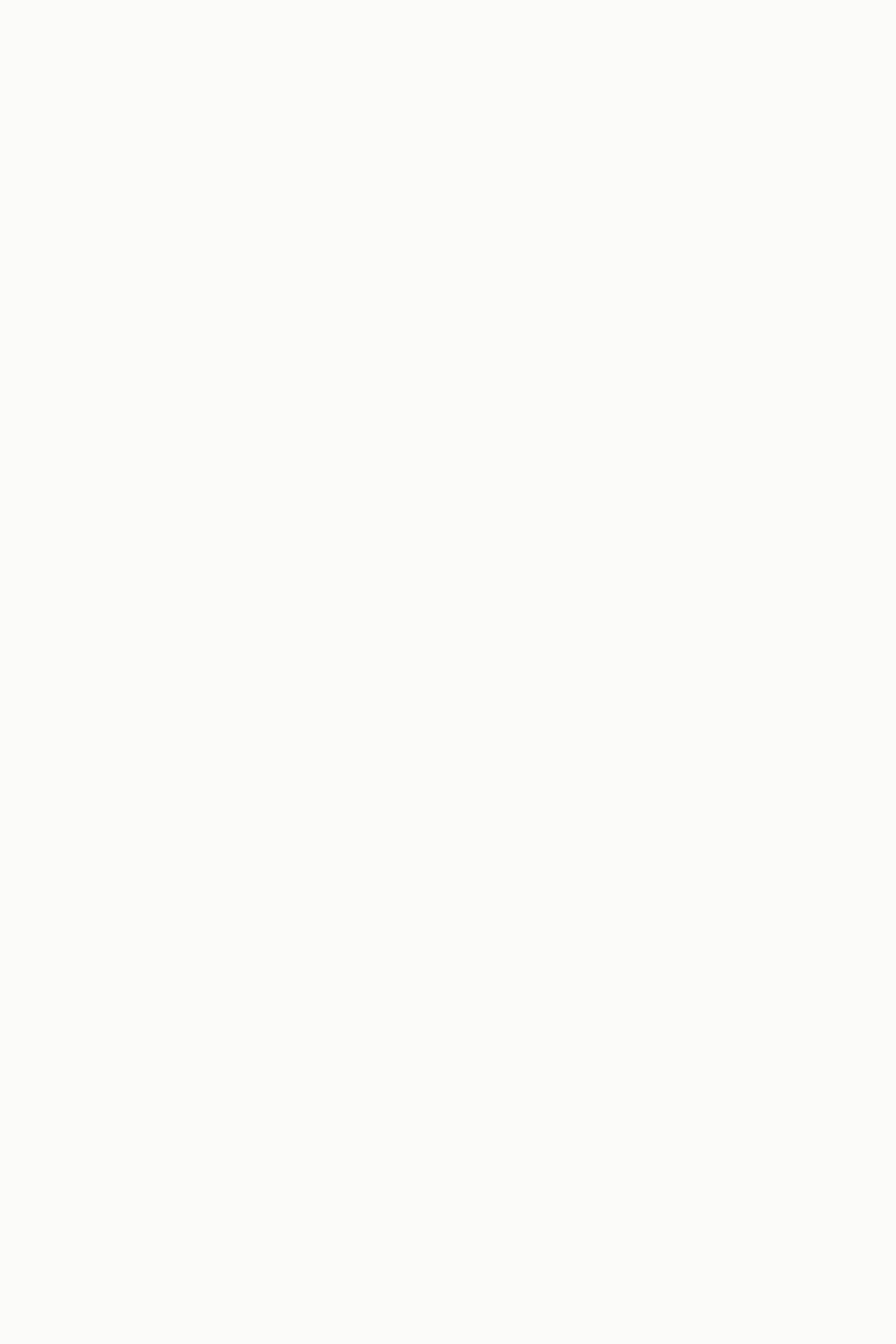
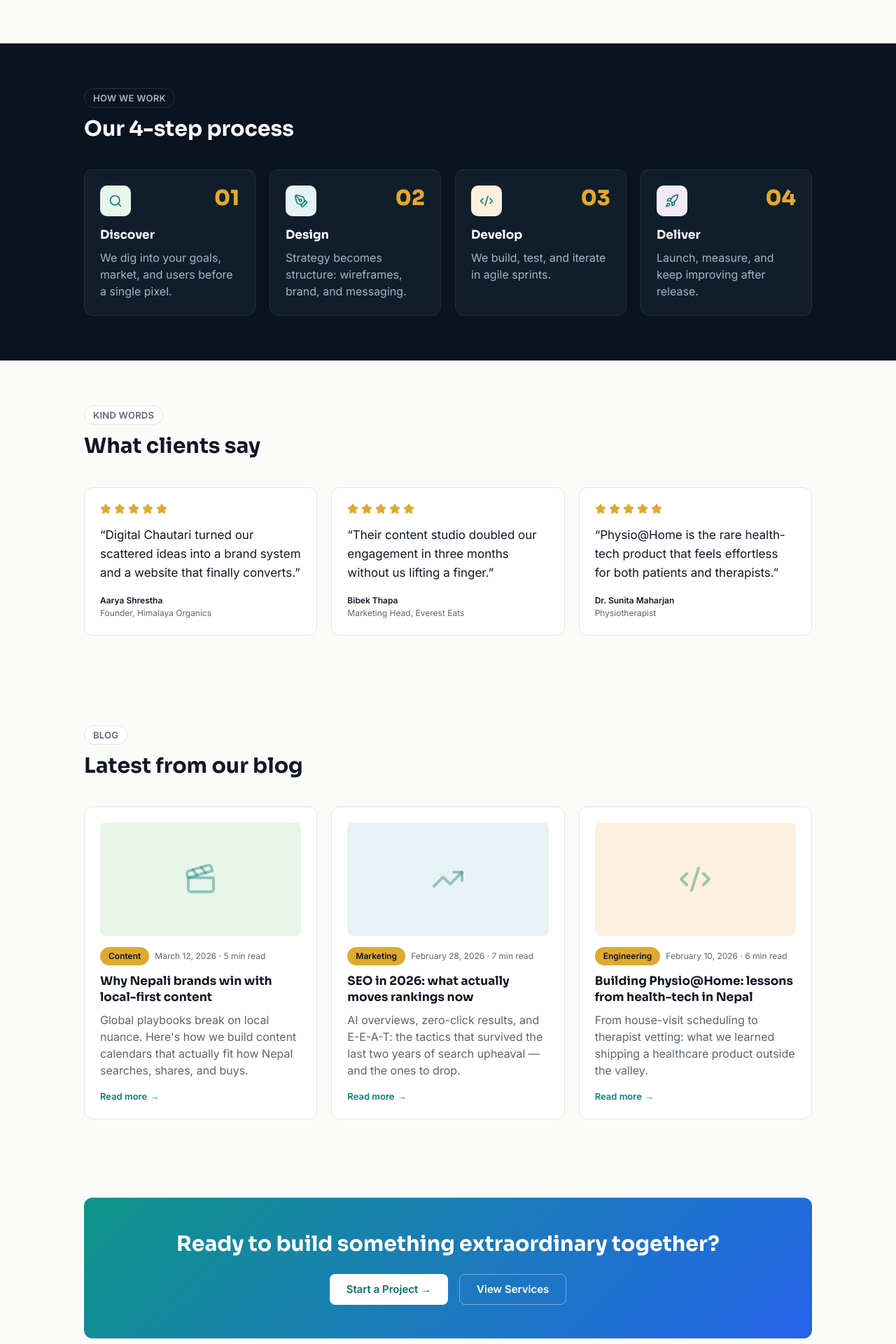
Before and after one commit to dhunganasaroj3/digital-chautari, a Next.js app: page / in a window 1280 px wide. Shown: the part 4140-6060 px from the top of the page at 70% size. Before the commit the page ends 3892 px from the top, so only its background shows below. Built offline with nearby package versions, Linux system fonts and the light colour scheme.

Commit message:
feat(home): sections 6-10 — sectors, process, testimonials, blog, cta (S1.19)

```diff
--- a/app/globals.css
+++ b/app/globals.css
@@ -54,6 +54,7 @@
   --spacing-card: 22px; /* spec card padding */
   --text-col: 660px; /* hero text column, mobile */
   --text-col-lg: 720px; /* hero text column, ≥760px */
+  --ratio-blog: 16 / 9; /* blog placeholder image ratio */
 
   /* custom spec breakpoint (760px, NOT Tailwind's 768 md) */
   --breakpoint-nav: 760px;
@@ -196,6 +197,16 @@
   }
 }
 
+/* Blog placeholder image ratio (spec 16:9) */
+@utility ratio-blog {
+  aspect-ratio: var(--ratio-blog);
+}
+
+/* Closing CTA panel — Home only (teal → blue gradient per spec) */
+@utility cta-gradient {
+  background: linear-gradient(135deg, var(--color-dc-teal-500), #2563eb);
+}
+
 /* Page transition — 0.45s fade + 8px rise on every route (killed by reduced-motion) */
 @keyframes page-enter {
   from {
--- a/app/page.tsx
+++ b/app/page.tsx
@@ -7,6 +7,11 @@ import { FeatureStrip } from "@/components/sections/FeatureStrip";
 import { WhoWeAre } from "@/components/sections/WhoWeAre";
 import { DarkStatsBanner } from "@/components/sections/DarkStatsBanner";
 import { ProductsTeaser } from "@/components/sections/ProductsTeaser";
+import { SectorsGrid } from "@/components/sections/SectorsGrid";
+import { ProcessSteps } from "@/components/sections/ProcessSteps";
+import { Testimonials } from "@/components/sections/Testimonials";
+import { BlogTeaser } from "@/components/sections/BlogTeaser";
+import { ClosingCta } from "@/components/sections/ClosingCta";
 
 function HomeHero() {
   const stats = HERO.stats.map((stat) => ({ ...stat, icon: toIcon(stat.icon) }));
@@ -35,6 +40,11 @@ export default function Home() {
       <WhoWeAre />
       <DarkStatsBanner />
       <ProductsTeaser />
+      <SectorsGrid />
+      <ProcessSteps />
+      <Testimonials />
+      <BlogTeaser />
+      <ClosingCta />
     </>
   );
 }
--- /dev/null
+++ b/components/sections/BlogTeaser.tsx
@@ -0,0 +1,56 @@
+import Link from "next/link";
+import { POSTS } from "@/lib/data/home";
+import { formatDate, chipTone, toIcon } from "@/lib/utils";
+import { Badge } from "@/components/ui/Badge";
+import { Card } from "@/components/ui/Card";
+import { Section } from "@/components/ui/Section";
+import { SectionHeading } from "@/components/ui/SectionHeading";
+import { Reveal } from "@/components/motion/Reveal";
+import { StaggerGroup } from "@/components/motion/StaggerGroup";
+
+export function BlogTeaser() {
+  return (
+    <Section spacing="standard">
+      <Reveal>
+        <SectionHeading eyebrow="Blog" title="Latest from our blog" />
+      </Reveal>
+      <StaggerGroup className="nav:grid-cols-2 mt-10 grid grid-cols-1 gap-5 lg:grid-cols-3">
+        {POSTS.map((post, i) => {
+          const Icon = toIcon(
+            post.category === "Content"
+              ? "Clapperboard"
+              : post.category === "Marketing"
+                ? "TrendingUp"
+                : "Code2",
+          );
+          return (
+            <Card key={post.slug} reveal className="flex flex-col">
+              <div
+                aria-hidden
+                className={`ratio-blog grid place-items-center rounded-lg ${chipTone(i)}`}
+              >
+                <Icon className="text-action/40 size-12" />
+              </div>
+              <div className="mt-4 flex flex-wrap items-center gap-2">
+                <Badge>{post.category}</Badge>
+                <span className="text-small text-text-muted">
+                  {formatDate(post.date)} · {post.readTime}
+                </span>
+              </div>
+              <h3 className="font-heading text-h3 nav:text-h3-lg mt-3 font-bold">{post.title}</h3>
+              <p className="text-small-lg text-text-muted nav:text-base mt-2 flex-1">
+                {post.excerpt}
+              </p>
+              <Link
+                href="/blog"
+                className="text-small-lg text-action mt-4 inline-flex items-center gap-1 font-semibold hover:underline"
+              >
+                Read more <span aria-hidden>→</span>
+              </Link>
+            </Card>
+          );
+        })}
+      </StaggerGroup>
+    </Section>
+  );
+}
--- /dev/null
+++ b/components/sections/ClosingCta.tsx
@@ -0,0 +1,25 @@
+import { Button } from "@/components/ui/Button";
+import { Section } from "@/components/ui/Section";
+import { Reveal } from "@/components/motion/Reveal";
+
+export function ClosingCta() {
+  return (
+    <Section spacing="tight">
+      <Reveal>
+        <div className="cta-gradient rounded-card px-6 py-12 text-center text-white">
+          <h2 className="font-heading text-h2 nav:text-h2-lg font-bold">
+            Ready to build something extraordinary together?
+          </h2>
+          <div className="mt-6 flex flex-wrap items-center justify-center gap-4">
+            <Button href="/contact" variant="onGradient">
+              Start a Project →
+            </Button>
+            <Button href="/services" variant="ghostOnGradient">
+              View Services
+            </Button>
+          </div>
+        </div>
+      </Reveal>
+    </Section>
+  );
+}
--- /dev/null
+++ b/components/sections/ProcessSteps.tsx
@@ -0,0 +1,35 @@
+import { PROCESS } from "@/lib/data/home";
+import { toIcon } from "@/lib/utils";
+import { Card } from "@/components/ui/Card";
+import { IconChip } from "@/components/ui/IconChip";
+import { Section } from "@/components/ui/Section";
+import { SectionHeading } from "@/components/ui/SectionHeading";
+import { Reveal } from "@/components/motion/Reveal";
+import { StaggerGroup } from "@/components/motion/StaggerGroup";
+
+export function ProcessSteps() {
+  return (
+    <Section dark>
+      <Reveal>
+        <SectionHeading dark eyebrow="How we work" title={PROCESS.title} />
+      </Reveal>
+      <StaggerGroup className="nav:grid-cols-2 mt-10 grid grid-cols-1 gap-5 lg:grid-cols-4">
+        {PROCESS.steps.map((step, i) => {
+          const Icon = toIcon(step.icon);
+          return (
+            <Card key={step.title} reveal>
+              <div className="flex items-start justify-between gap-3">
+                <IconChip icon={Icon} tone={i} className="chip-scale" />
+                <span className="font-heading text-accent-gold text-3xl font-extrabold" aria-hidden>
+                  0{i + 1}
+                </span>
+              </div>
+              <h3 className="font-heading text-h3 nav:text-h3-lg mt-4 font-bold">{step.title}</h3>
+              <p className="text-small-lg text-text-muted nav:text-base mt-2">{step.body}</p>
+            </Card>
+          );
+        })}
+      </StaggerGroup>
+    </Section>
+  );
+}
--- /dev/null
+++ b/components/sections/SectorsGrid.tsx
@@ -0,0 +1,30 @@
+import { SECTORS } from "@/lib/data/home";
+import { toIcon } from "@/lib/utils";
+import { Card } from "@/components/ui/Card";
+import { IconChip } from "@/components/ui/IconChip";
+import { Section } from "@/components/ui/Section";
+import { SectionHeading } from "@/components/ui/SectionHeading";
+import { Reveal } from "@/components/motion/Reveal";
+import { StaggerGroup } from "@/components/motion/StaggerGroup";
+
+export function SectorsGrid() {
+  return (
+    <Section spacing="standard">
+      <Reveal>
+        <SectionHeading eyebrow="Sectors" title="Sectors we serve" />
+      </Reveal>
+      <StaggerGroup className="mt-10 grid grid-cols-2 gap-5 lg:grid-cols-3">
+        {SECTORS.map((sector, i) => {
+          const Icon = toIcon(sector.icon);
+          return (
+            <Card key={sector.title} reveal>
+              <IconChip icon={Icon} tone={i} className="chip-scale" />
+              <h3 className="font-heading text-h3 nav:text-h3-lg mt-4 font-bold">{sector.title}</h3>
+              <p className="text-small-lg text-text-muted nav:text-base mt-2">{sector.body}</p>
+            </Card>
+          );
+        })}
+      </StaggerGroup>
+    </Section>
+  );
+}
--- /dev/null
+++ b/components/sections/Testimonials.tsx
@@ -0,0 +1,36 @@
+import { Star } from "lucide-react";
+import { TESTIMONIALS } from "@/lib/data/home";
+import { Card } from "@/components/ui/Card";
+import { Section } from "@/components/ui/Section";
+import { SectionHeading } from "@/components/ui/SectionHeading";
+import { Reveal } from "@/components/motion/Reveal";
+import { StaggerGroup } from "@/components/motion/StaggerGroup";
+
+export function Testimonials() {
+  return (
+    <Section spacing="standard">
+      <Reveal>
+        <SectionHeading eyebrow="Kind words" title="What clients say" />
+      </Reveal>
+      <StaggerGroup className="nav:grid-cols-2 mt-10 grid grid-cols-1 gap-5 lg:grid-cols-3">
+        {TESTIMONIALS.map((testimonial) => (
+          <Card key={testimonial.name} reveal className="flex flex-col">
+            <div className="flex gap-1" aria-hidden>
+              {Array.from({ length: 5 }).map((_, i) => (
+                <Star key={i} className="fill-accent-gold text-accent-gold size-4" />
+              ))}
+            </div>
+            <span className="sr-only">Rated 5 out of 5</span>
+            <blockquote className="text-lede nav:text-lede-lg mt-4 flex-1">
+              “{testimonial.quote}”
+            </blockquote>
+            <footer className="text-small mt-4">
+              <p className="font-semibold">{testimonial.name}</p>
+              <p className="text-text-muted">{testimonial.role}</p>
+            </footer>
+          </Card>
+        ))}
+      </StaggerGroup>
+    </Section>
+  );
+}
--- a/components/ui/Button.tsx
+++ b/components/ui/Button.tsx
@@ -3,7 +3,7 @@ import Link from "next/link";
 type Props = {
   href: string;
   children: React.ReactNode;
-  variant?: "primary" | "ghost" | "ghostDark" | "pill";
+  variant?: "primary" | "ghost" | "ghostDark" | "pill" | "onGradient" | "ghostOnGradient";
   className?: string;
   onClick?: () => void;
 };
@@ -16,6 +16,8 @@ export function Button({ href, children, variant = "primary", className = "", on
     ghost: "border border-border-default bg-surface-card text-text-primary hover:border-action",
     ghostDark: "border border-border-default bg-transparent text-text-primary hover:border-action",
     pill: "rounded-pill",
+    onGradient: "bg-white text-action-hover hover:bg-white/90",
+    ghostOnGradient: "border border-white/40 bg-transparent text-white hover:bg-white/10",
   } as const;
   return (
     <Link href={href} onClick={onClick} className={`${base} ${variants[variant]} ${className}`}>
```
